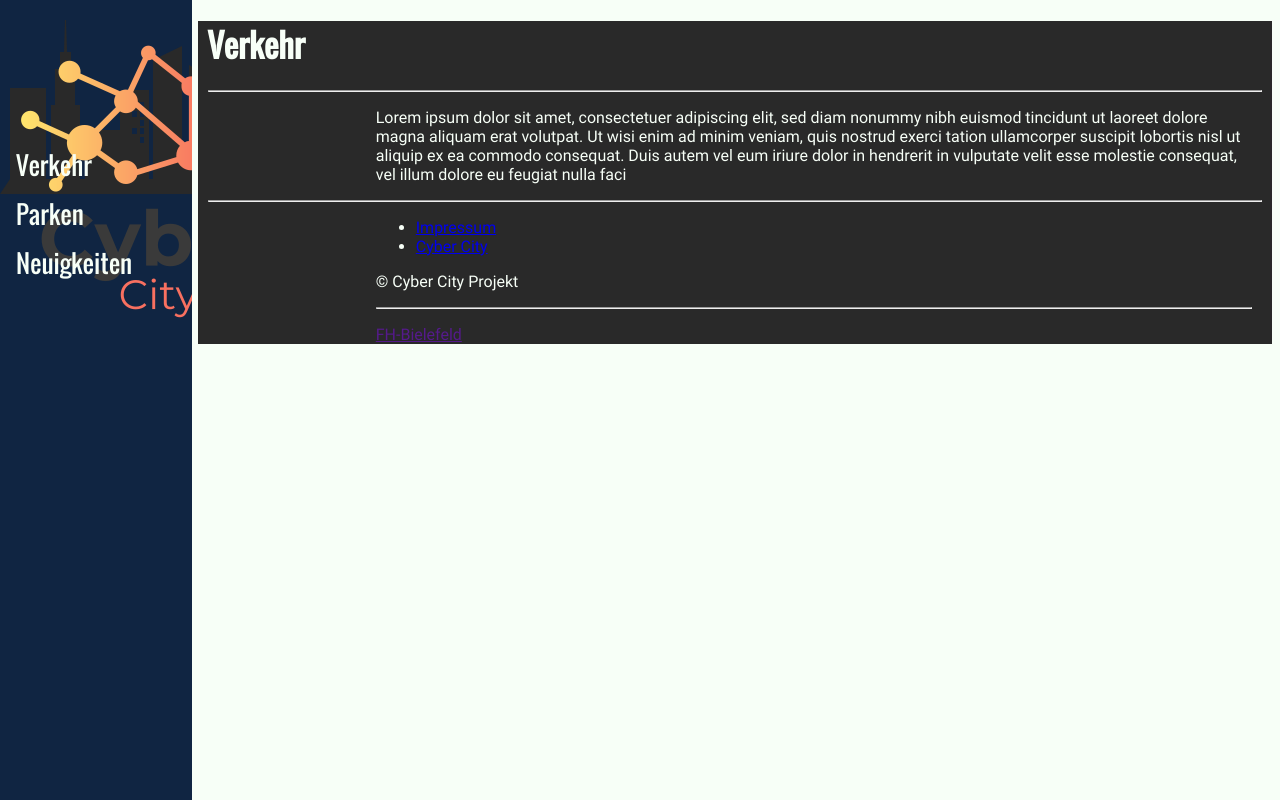
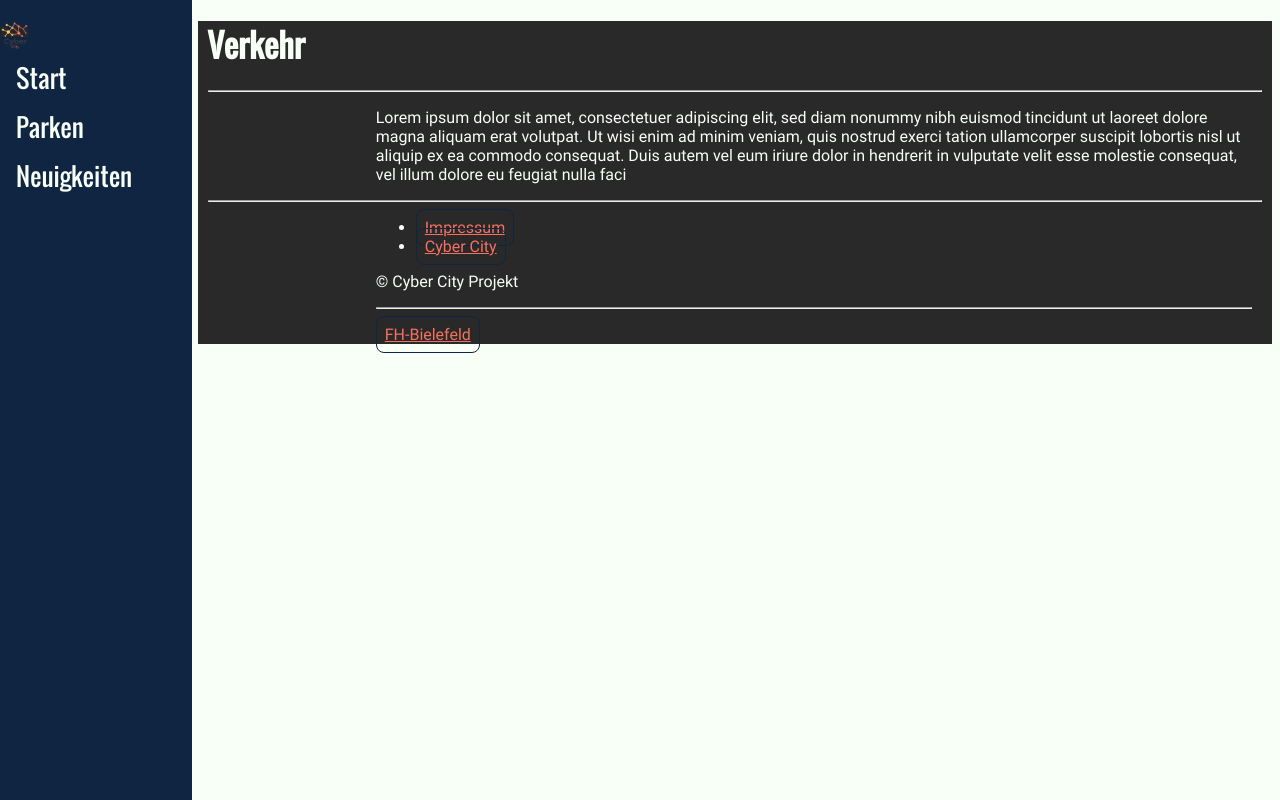
Before and after one commit to Software-Projekt-2022/Verkehr, a website: page assets/html/index.html in a window 1280 px wide. Drawn offline with nearby package versions, Linux system fonts and the light colour scheme; no server answers.

Commit message:
Fixing CSS

```diff
--- a/assets/css/style.css
+++ b/assets/css/style.css
@@ -42,7 +42,7 @@ button{
     padding-top: 20px;
   }
 
-.sidenav .picture{
+.sidenav .img-responsive{
     width: auto;
     height: auto;
     max-width: 15%;
@@ -71,6 +71,14 @@ button{
     background-color: #292929;
     color: #F7FFF7;
     font-family: oswald;
+}
+
+.header a {
+    border: 1px solid #102542;
+    border-radius: 0.5em;
+    padding: 0.5em;
+    color: #F87060;
+    box-shadow: none;
 }
 
 .main {
@@ -111,3 +119,11 @@ button{
     color: #F7FFF7;
     font-family: roboto;
 }
+
+.footer a {
+    border: 1px solid #102542;
+    border-radius: 0.5em;
+    padding: 0.5em;
+    color: #F87060;
+    box-shadow: none;
+}
--- a/assets/html/index.html
+++ b/assets/html/index.html
@@ -14,7 +14,7 @@
         <div class="picture">
             <img src="/assets/images/cyber-city-logo.png" alt="" class="img-responsive">
         </div>
-        <a href="/assets/html/index.html">Verkehr</a>
+        <a href="/assets/html/index.html">Start</a>
         <a href="/assets/html/pages/parken.html">Parken</a>
         <a href="/assets/html/pages/neuigkeiten.html">Neuigkeiten</a>
     </div>
```
Also changed, not shown: assets/html/pages/melder.html (+9 -3 lines), assets/html/pages/neuigkeiten.html (+1 -1 lines), assets/html/pages/parken.html (line endings or trailing spaces).
